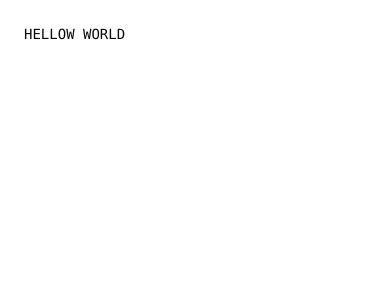
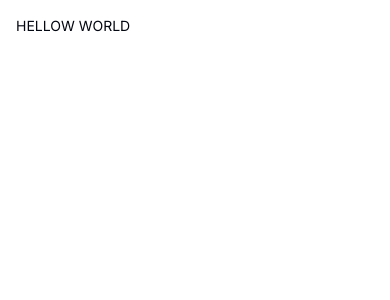
Before and after one commit to tgoyal63/clanflare-frontend, a Next.js app: page / in a window 390 px wide. Shown: the top 300 px of the page. Built offline with nearby package versions, Linux system fonts and the light colour scheme.

Commit message:
UPDATED: basic setup

```diff
--- a/src/app/globals.css
+++ b/src/app/globals.css
@@ -2,7 +2,7 @@
 @tailwind components;
 @tailwind utilities;
 
-@layer base {
+/* @layer base {
   :root {
     --background: 0 0% 100%;
     --foreground: 240 10% 3.9%;
@@ -65,7 +65,7 @@
     --ring: 240 4.9% 83.9%;
   }
 }
-
+  */
 @layer base {
   * {
     @apply border-border;
@@ -74,3 +74,50 @@
     @apply bg-background text-foreground;
   }
 }
+
+@layer base {
+  :root {
+    --background: 0 0% 100%;
+    --foreground: 224 71.4% 4.1%;
+    --card: 0 0% 100%;
+    --card-foreground: 224 71.4% 4.1%;
+    --popover: 0 0% 100%;
+    --popover-foreground: 224 71.4% 4.1%;
+    --primary: 262.1 83.3% 57.8%;
+    --primary-foreground: 210 20% 98%;
+    --secondary: 220 14.3% 95.9%;
+    --secondary-foreground: 220.9 39.3% 11%;
+    --muted: 220 14.3% 95.9%;
+    --muted-foreground: 220 8.9% 46.1%;
+    --accent: 220 14.3% 95.9%;
+    --accent-foreground: 220.9 39.3% 11%;
+    --destructive: 0 84.2% 60.2%;
+    --destructive-foreground: 210 20% 98%;
+    --border: 220 13% 91%;
+    --input: 220 13% 91%;
+    --ring: 262.1 83.3% 57.8%;
+    --radius: 0.5rem;
+  }
+
+  .dark {
+    --background: 224 71.4% 4.1%;
+    --foreground: 210 20% 98%;
+    --card: 224 71.4% 4.1%;
+    --card-foreground: 210 20% 98%;
+    --popover: 224 71.4% 4.1%;
+    --popover-foreground: 210 20% 98%;
+    --primary: 263.4 70% 50.4%;
+    --primary-foreground: 210 20% 98%;
+    --secondary: 215 27.9% 16.9%;
+    --secondary-foreground: 210 20% 98%;
+    --muted: 215 27.9% 16.9%;
+    --muted-foreground: 217.9 10.6% 64.9%;
+    --accent: 215 27.9% 16.9%;
+    --accent-foreground: 210 20% 98%;
+    --destructive: 0 62.8% 30.6%;
+    --destructive-foreground: 210 20% 98%;
+    --border: 215 27.9% 16.9%;
+    --input: 215 27.9% 16.9%;
+    --ring: 263.4 70% 50.4%;
+  }
+}
--- a/src/app/layout.tsx
+++ b/src/app/layout.tsx
@@ -3,6 +3,8 @@ import type { Metadata } from "next";
 import { Inter } from "next/font/google";
 import "./globals.css";
 const inter = Inter({ subsets: ["latin"] });
+
+import { Toaster } from "@/components/ui/toaster";
 
 export const metadata: Metadata = {
   title: "Create Next App",
@@ -18,6 +20,7 @@ export default function RootLayout({
     <html lang="en">
       <body className={inter.className}>
         <QueryProvider>{children}</QueryProvider>
+        <Toaster />
       </body>
     </html>
   );
--- a/src/app/page.tsx
+++ b/src/app/page.tsx
@@ -1,9 +1,7 @@
 export default function Home() {
   return (
-    <main className="flex min-h-screen flex-col items-center justify-between p-6">
-      <div className="z-10 max-w-5xl w-full items-center justify-between font-mono text-sm lg:flex">
-        HELLOW WORLD
-      </div>
+    <main className="flex min-h-screen flex-col items-center justify-between p-4">
+      <div className="z-10 w-full max-w-5xlfont-mono text-sm">HELLOW WORLD</div>
     </main>
   );
 }
```
